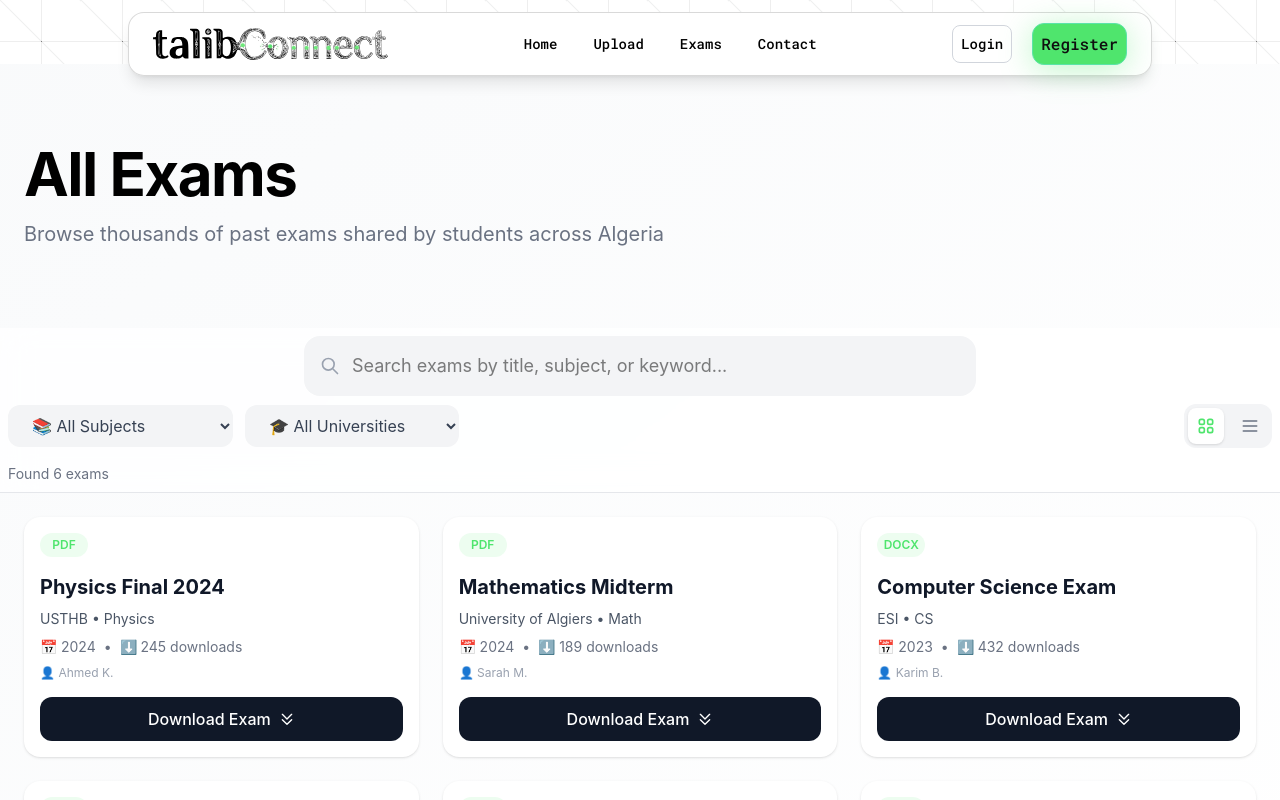
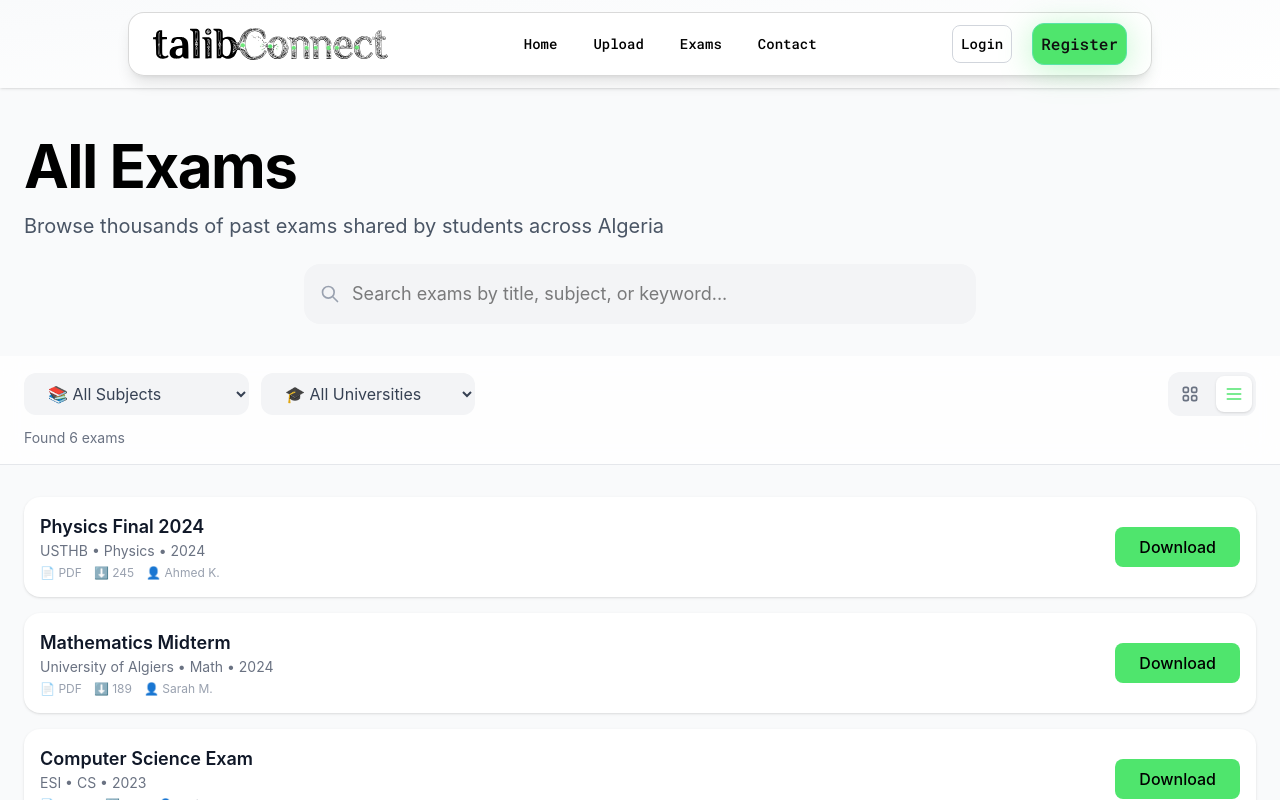
Before and after one commit to tigheni/talibConnect, a React (Vite) app: page /exams in a window 1280 px wide. Shown: the top 800 px of the page. Built offline with nearby package versions, Linux system fonts and the light colour scheme.

Commit message:
feat: update ExamCard and ExamPage components; enhance layout and styling for improved user experience

```diff
--- a/src/components/ExamCard.jsx
+++ b/src/components/ExamCard.jsx
@@ -1,20 +1,21 @@
-export default function ExamCard({ exam, index }) {
+export default function ExamCard({ exam, index, viewMode }) {
+  if (viewMode === "grid") {
     return (
       <div
         key={exam.id}
         className="group bg-white rounded-2xl shadow-sm hover:shadow-xl transition-all duration-300 hover:-translate-y-1"
         style={{ animationDelay: `${index * 50}ms` }}
       >
-      <div className="p-4 ">
-        <div className=" w-12  px- py-1 bg-[#4FE56D]/10 mb-4 text-[#4FE56D] text-xs text-center font-semibold rounded-full">
+        <div className="p-5">
+          <div className="mb-3">
+            <span className="inline-block px-3 py-1 bg-[#4FE56D]/10 text-[#4FE56D] text-xs font-semibold rounded-full">
               {exam.fileType}
+            </span>
           </div>
-
-        <h3 className="text-xl font-bold text-gray-900 mb-2 group-hover:text-[#4FE56D] transition-colors">
+          <h3 className="text-lg font-bold text-gray-900 mb-2 group-hover:text-[#4FE56D] transition-colors">
             {exam.title}
           </h3>
-
-        <div className="space-y-2 mb-4">
+          <div className="space-y-1 mb-4">
             <p className="text-sm text-gray-600">
               {exam.university} • {exam.subject}
             </p>
@@ -25,24 +26,38 @@ export default function ExamCard({ exam, index }) {
             </div>
             <p className="text-xs text-gray-400">👤 {exam.uploader}</p>
           </div>
-
-        <button className="w-full mt-4 px-4 py-2.5 bg-gray-900 text-white rounded-xl hover:bg-[#4FE56D] hover:text-black transition-all duration-300 font-medium flex items-center justify-center gap-2 group/btn">
+          <button className="w-full mt-2 px-4 py-2.5 bg-gray-900 text-white rounded-xl hover:bg-[#4FE56D] hover:text-black transition-all duration-300 font-medium">
             Download Exam
-          <svg
-            className="w-4 h-4 group-hover/btn:translate-y-1 transition-transform"
-            fill="none"
-            stroke="currentColor"
-            viewBox="0 0 24 24"
-          >
-            <path
-              strokeLinecap="round"
-              strokeLinejoin="round"
-              strokeWidth={2}
-              d="M19 13l-7 7-7-7m14-8l-7 7-7-7"
-            />
-          </svg>
           </button>
         </div>
       </div>
     );
   }
+
+  return (
+    <div
+      key={exam.id}
+      className="group bg-white rounded-2xl shadow-sm hover:shadow-xl transition-all duration-300 hover:-translate-y-1"
+      style={{ animationDelay: `${index * 50}ms` }}
+    >
+      <div className="p-4 flex items-center justify-between flex-wrap gap-4">
+        <div className="flex-1 min-w-0">
+          <h3 className="text-lg font-semibold text-gray-900 group-hover:text-[#4FE56D] transition-colors">
+            {exam.title}
+          </h3>
+          <p className="text-sm text-gray-500">
+            {exam.university} • {exam.subject} • {exam.year}
+          </p>
+          <div className="flex items-center gap-3 mt-1 text-xs text-gray-400">
+            <span>📄 {exam.fileType}</span>
+            <span>⬇️ {exam.downloads}</span>
+            <span>👤 {exam.uploader}</span>
+          </div>
+        </div>
+        <button className="px-6 py-2 bg-[#4FE56D] text-black rounded-lg hover:bg-[#3bc85a] transition-all font-medium whitespace-nowrap">
+          Download
+        </button>
+      </div>
+    </div>
+  );
+}
--- a/src/components/Navbar.jsx
+++ b/src/components/Navbar.jsx
@@ -6,7 +6,7 @@ export default function NavBoard() {
   const [isMenuOpen, setIsMenuOpen] = useState(false);
 
   return (
-    <div className="sticky top-3 left-0 right-0 z-50 flex justify-center font-roboto-mono ">
+    <div className="sticky top-0 p-3 left-0 right-0 z-50 flex justify-center  shadow-sm font-roboto-mono bg-gradient-to-br from-gray-50 to-white">
       <nav className="h-16 w-full sm:max-w-3xl lg:max-w-5xl mx-5 flex items-center justify-between rounded-2xl bg-white/90 backdrop-blur-md border border-black/15 shadow-lg px-6">
         <Link to="/">
           <img src={logo} className="h-4  md:h-8 w-auto" alt="logo" />
--- a/src/pages/ExamPage.jsx
+++ b/src/pages/ExamPage.jsx
@@ -1,10 +1,11 @@
 import { useState } from "react";
 import ExamCard from "../components/ExamCard";
+
 export default function ExamPage() {
   const [searchTerm, setSearchTerm] = useState("");
   const [subjectFilter, setSubjectFilter] = useState("");
   const [universityFilter, setUniversityFilter] = useState("");
-  const [viewMode, setViewMode] = useState("grid");
+  const [viewMode, setViewMode] = useState("list");
 
   const universities = ["USTHB", "University of Algiers", "ESI"];
 
@@ -82,19 +83,20 @@ export default function ExamPage() {
   });
 
   return (
-    <div className="min-h-screen bg-gradient-to-br from-gray-50 to-white">
-      <div className="max-w-7xl mx-auto px-6 py-20 ">
+    <div className="min-h-screen bg-gray-50">
+      {/* Hero Section - NOT STICKY */}
+      <div className="max-w-7xl mx-auto px-6 pt-12 pb-6">
         <h1 className="text-5xl md:text-6xl font-bold mb-4 tracking-tight">
           All Exams
         </h1>
-        <p className="text-xl text-gray-500 max-w-2xl">
+        <p className="text-xl text-gray-600 max-w-2xl">
           Browse thousands of past exams shared by students across Algeria
         </p>
       </div>
 
-      <div className="sticky top-20 bg-white/80 backdrop-blur-lg border-b border-gray-200 z-10">
-        <div className="max-w-7xl mx-auto px-2 py-2">
-          <div className="relative max-w-2xl mx-auto mb-2">
+      {/* Search Bar - NOT STICKY */}
+      <div className="max-w-7xl mx-auto px-6 pb-8">
+        <div className="relative max-w-2xl mx-auto">
           <div className="absolute inset-y-0 left-0 pl-4 flex items-center pointer-events-none">
             <svg
               className="h-5 w-5 text-gray-400"
@@ -118,8 +120,11 @@ export default function ExamPage() {
             className="w-full pl-12 pr-4 py-4 border-0 bg-gray-100 rounded-2xl focus:ring-2 focus:ring-[#4FE56D] focus:outline-none transition-all text-lg"
           />
         </div>
+      </div>
 
-          {/* Filters Row */}
+      {/* Filters Row - STICKY */}
+      <div className="sticky top-0 z-50 bg-white/80 backdrop-blur-lg border-b border-gray-200">
+        <div className="max-w-7xl mx-auto px-6 py-4">
           <div className="flex flex-wrap justify-between items-center gap-4">
             <div className="flex gap-3">
               <select
@@ -149,8 +154,6 @@ export default function ExamPage() {
                 ))}
               </select>
             </div>
-
-            {/* View Toggle */}
             <div className="flex gap-2 bg-gray-100 rounded-xl p-1">
               <button
                 onClick={() => setViewMode("grid")}
@@ -191,14 +194,15 @@ export default function ExamPage() {
             </div>
           </div>
 
-          <div className="mt-4 text-sm text-gray-500">
+          <div className="mt-3 text-sm text-gray-500">
             Found {filteredExams.length} exam
             {filteredExams.length !== 1 ? "s" : ""}
           </div>
         </div>
       </div>
 
-      <div className="max-w-7xl mx-auto px-6 py-6">
+      {/* Results Section - NOT STICKY */}
+      <div className="max-w-7xl mx-auto px-6 py-8">
         {filteredExams.length > 0 ? (
           <div
             className={
@@ -207,31 +211,14 @@ export default function ExamPage() {
                 : "space-y-4"
             }
           >
-            {filteredExams.map((exam, index) =>
-              viewMode === "grid" ? (
-                <ExamCard key={exam.id} exam={exam} index={index} />
-              ) : (
-                // List Card
-                <div className="p-4 flex items-center justify-between flex-wrap gap-4 hover:bg-gray-50 transition-colors rounded-xl">
-                  <div className="flex-1 min-w-0">
-                    <h3 className="text-lg font-semibold text-gray-900">
-                      {exam.title}
-                    </h3>
-                    <p className="text-sm text-gray-500">
-                      {exam.university} • {exam.subject} • {exam.year}
-                    </p>
-                    <div className="flex items-center gap-3 mt-1 text-xs text-gray-400">
-                      <span>📄 {exam.fileType}</span>
-                      <span>⬇️ {exam.downloads}</span>
-                      <span>👤 {exam.uploader}</span>
-                    </div>
-                  </div>
-                  <button className="px-6 py-2 bg-[#4FE56D] text-black rounded-lg hover:bg-[#3bc85a] transition-all font-medium whitespace-nowrap">
-                    Download
-                  </button>
-                </div>
-              ),
-            )}
+            {filteredExams.map((exam, index) => (
+              <ExamCard
+                key={exam.id}
+                exam={exam}
+                viewMode={viewMode}
+                index={index}
+              />
+            ))}
           </div>
         ) : (
           <div className="text-center py-20">
```
Lines whose indentation alone changed are shown as unchanged.
